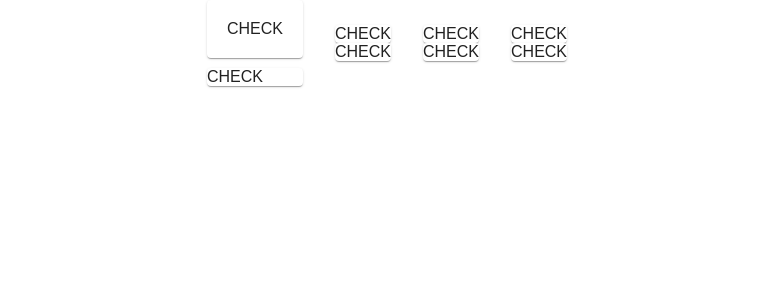
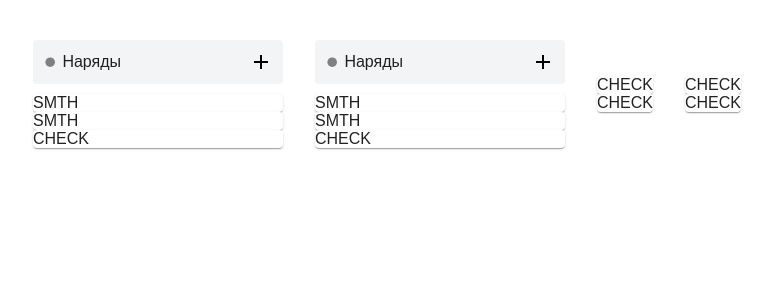
Before and after one commit to orangecat21/jira-like, a React app: page / in a window 1280 px wide. Shown: the top 300 px of the page, without its empty margins (253-1026 px from the left). Built offline with nearby package versions, Linux system fonts and the light colour scheme.

Commit message:
feat: add component for section header

```diff
--- a/package.json
+++ b/package.json
@@ -27,6 +27,7 @@
   },
   "dependencies": {
     "@material-ui/core": "^4.11.3",
+    "@material-ui/icons": "^4.11.2",
     "react": "^17.0.1",
     "react-dom": "^17.0.1",
     "react-redux": "^7.2.2",
--- a/src/App.js
+++ b/src/App.js
@@ -1,13 +1,30 @@
 import React from 'react';
 import {Provider} from 'react-redux';
 import store from './redux/reduxStore';
-import {Grid, Paper, Container, makeStyles} from '@material-ui/core';
+import {Grid, Paper, Container, makeStyles, Card, IconButton} from '@material-ui/core';
+import {Add as AddIcon, FiberManualRecord} from '@material-ui/icons';
+
+import StepSectionHeader from './components/StepSection/StepSectionHeader';
 
 
 const useStyle = makeStyles(() => ({
-    root: {
-        padding: 20,
-        marginBottom: 10
+    sectionTitle: {
+        marginBottom: 10,
+    },
+    circle: {
+        height: '0.6em',
+        width: '0.6em',
+        color: 'blue',
+    },
+    title: {
+        verticalAlign: 'bottom',
+    },
+    button: {
+        color: 'black',
+        padding: 0,
+    },
+    container: {
+        paddingTop: 40,
     }
 }));
 
@@ -15,15 +32,34 @@ const App = () => {
     const classes = useStyle();
     return (
         <Provider store={store}>
-            <Container>
+            <Container className={classes.container}>
                 <Grid container alignItems='center' justify='center' spacing={4}>
                     <Grid item>
-                        <Paper className={classes.root}>CHECK</Paper>
+                        {/*<Paper elevation={0} className={classes.root}>*/}
+                        {/*    <FiberManualRecord className={classes.circle} />*/}
+                        {/*    /!*<div className={classes.circle}/>*!/*/}
+                        {/*    Заголовок*/}
+                        {/*    <IconButton aria-label="add task" className={classes.button}>*/}
+                        {/*        <AddIcon/>*/}
+                        {/*    </IconButton>*/}
+                        {/*</Paper>*/}
+
+                        <StepSectionHeader title='Наряды' markerColor='grey' className={classes.sectionTitle}
+                        addCardHandler={() => console.log('Карточка добавляется')} addButton/>
+
+                        <Paper elevation={0} className={classes.root}>
+                            <Card>SMTH</Card>
+                            <Card>SMTH</Card>
+                        </Paper>
                         <Paper>CHECK</Paper>
                     </Grid>
 
                     <Grid item>
-                        <Paper>CHECK</Paper>
+                        <StepSectionHeader addButton title='Наряды' markerColor='grey' className={classes.sectionTitle}/>
+                        <Paper elevation={0} className={classes.root}>
+                            <Card>SMTH</Card>
+                            <Card>SMTH</Card>
+                        </Paper>
                         <Paper>CHECK</Paper>
                     </Grid>
 
--- /dev/null
+++ b/src/components/StepSection/StepSectionHeader/index.js
@@ -0,0 +1,41 @@
+import React from 'react';
+
+import {makeStyles, Paper, IconButton} from '@material-ui/core';
+import {FiberManualRecord, Add as AddIcon} from '@material-ui/icons';
+
+const useStyle = makeStyles({
+    root: {
+        padding: 10,
+        backgroundColor: '#F2F4F5',
+        display: 'flex',
+        alignItems: 'center',
+        minWidth: 250,
+        minHeight: 44,
+    },
+    marker: {
+        width: '0.6em',
+        height: '0.6em',
+        color: props => props.markerColor,
+        marginRight: 5,
+    },
+    button: {
+        color: 'black',
+        padding: 0,
+        marginLeft: 'auto',
+    }
+});
+
+const StepSectionHeader = ({title, markerColor = 'grey', addButton, addCardHandler, ...props}) => {
+    const classes = useStyle({markerColor});
+    return (
+        <Paper elevation={0} classes={{root: classes.root}} {...props}>
+            <FiberManualRecord className={classes.marker}/>
+            {title}
+            <IconButton className={classes.button} onClick={addCardHandler}>
+                {addButton && <AddIcon/>}
+            </IconButton>
+        </Paper>
+    );
+};
+
+export default StepSectionHeader;
--- /dev/null
+++ b/src/components/StepSection/TaskList/index.js
@@ -0,0 +1,3 @@
+import React from 'react';
+
+import {makeStyles, Paper, IconButton} from '@material-ui/core';
--- a/src/index.css
+++ b/src/index.css
@@ -6,3 +6,8 @@ body {
   margin: 0;
   padding: 0;
 }
+* {
+  margin: 0;
+  padding: 0;
+  box-sizing: border-box;
+}
```
Also changed, not shown: 1 other file (tests, documents, lock files or other folders).
